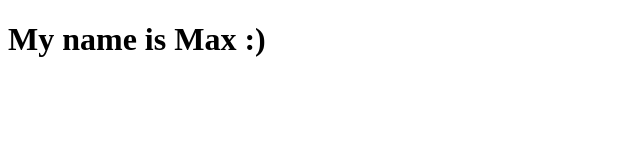
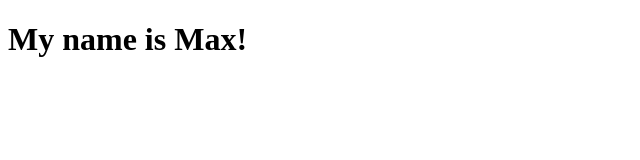
Before and after one commit to SpaceHumanMax/First, a plain HTML site: page index.html in a window 1280 px wide. Shown: the full height of the page, 0-640 px from the left. Drawn offline with Linux system fonts and the light colour scheme.

Commit message:
removed smiley, added exclamation mark

```diff
--- a/index.html
+++ b/index.html
@@ -7,6 +7,6 @@
     <title>Document</title>
 </head>
 <body>
-    <h1> My name is Max :) </h1>
+    <h1> My name is Max!  </h1>
 </body>
 </html>
```
